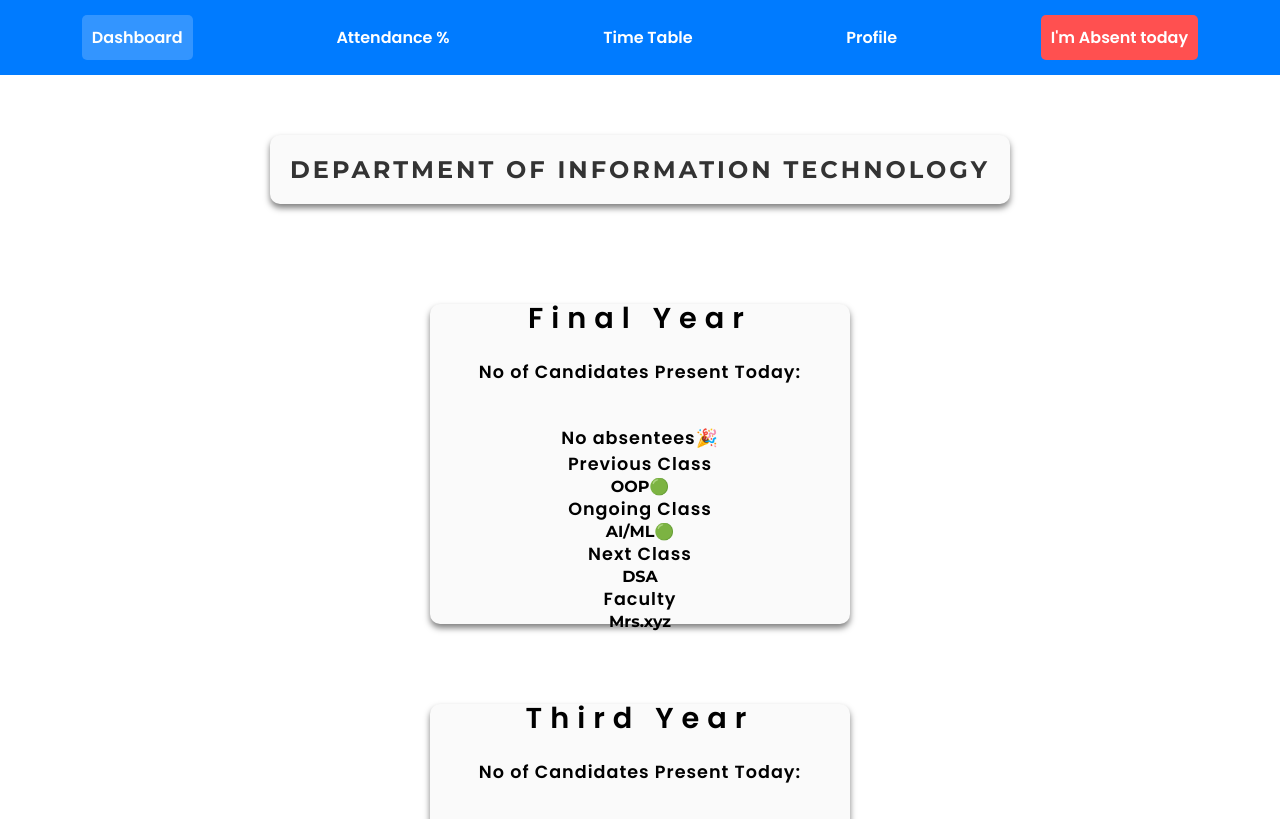
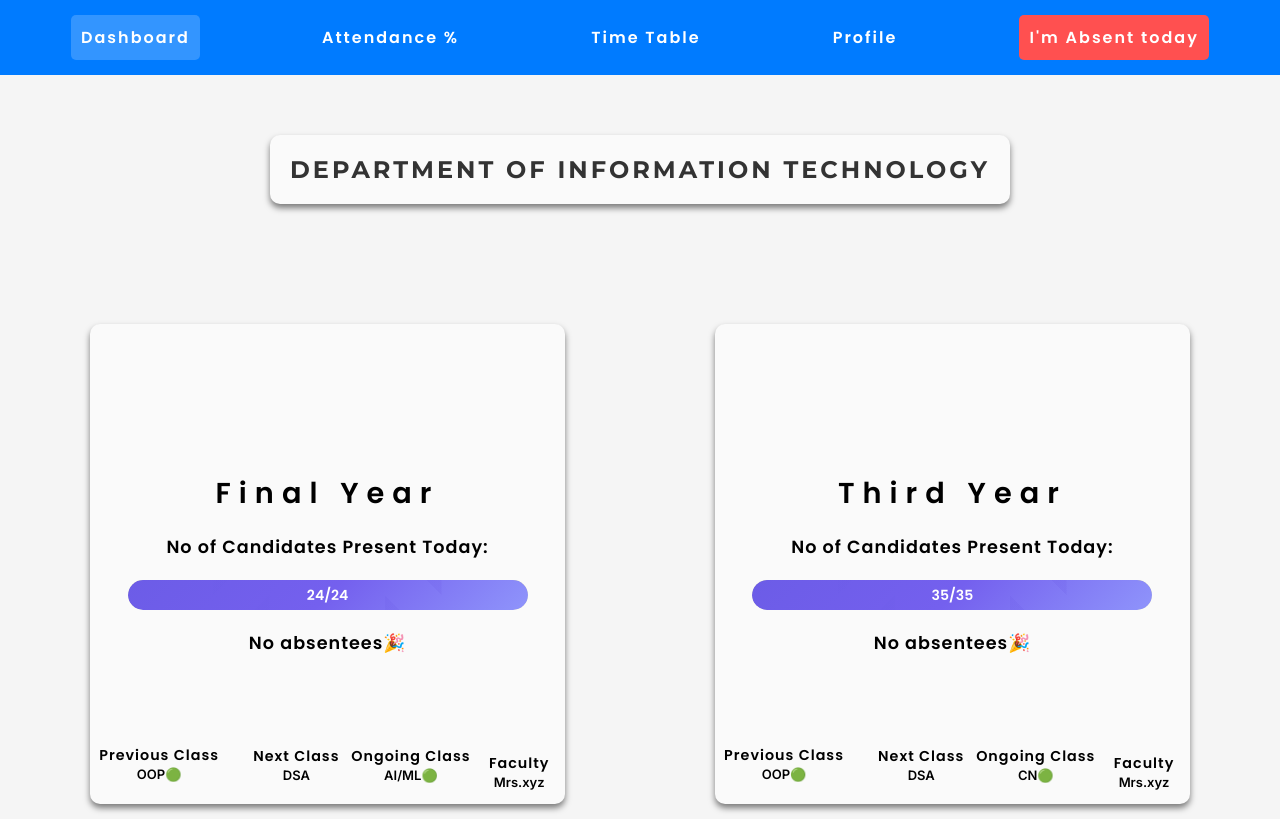
Before and after one commit to Keerthi1817/DMS, a plain HTML site: page index.html in a window 1280 px wide. Shown: the top 819 px of the page. Drawn offline with Linux system fonts and the light colour scheme.

Commit message:
Update styles.css

```diff
--- a/styles.css
+++ b/styles.css
@@ -1,4 +1,4 @@
-@import url('https://fonts.googleapis.com/css2?family=Montserrat:wght@700&family=Poppins:wght@600&family=Roboto+Condensed:wght@700&display=swap');
+@import url('https://fonts.googleapis.com/css2?family=Inter:wght@600&family=Montserrat:wght@700&family=Poppins:wght@600&family=Roboto+Condensed:wght@700&display=swap');
 
 * {
     margin: 0;
@@ -8,6 +8,7 @@
 
 body {
     font-family: 'Montserrat', sans-serif;
+    background-color: whitesmoke;
 }
 
 .nav-container {
@@ -33,6 +34,7 @@ body {
     padding: 10px;
     border-radius: 5px;
     transition: background-color 0.3s;
+    letter-spacing: 2px;
 }
 
 .nav-item:hover {
@@ -73,13 +75,14 @@ body {
     border-bottom: 5px solid #fff;
 }
 
-.department-wrapper,
-.finalyear {
+.department-wrapper {
+
     display: flex;
     justify-content: center;
     align-items: center;
     min-height: 20vh;
     padding: 40px;
+    flex-basis: 50%;
 }
 
 .department-container {
@@ -111,11 +114,15 @@ body {
     flex-direction: column;
     justify-content: center;
     align-items: center;
-    width: 35%;
-    height: 40vh;
+    width: calc((100vw / 3) * 1.3 - 80px);
+    /* increased width by 10% */
+    /* changes here */
+    height: 60vh;
     border-radius: 10px;
     box-shadow: 0 4px 6px rgba(0.5, 0, 0, 0.5);
     position: relative;
+    margin: 20px;
+    /* added margin for spacing between boxes */
 }
 
 .progress-bar {
@@ -139,12 +146,7 @@ body {
     }
 }
 
-.attendance {
-    display: flex;
-    flex-direction: column;
 
-
-}
 
 .progress-bar-inner {
     background-image:
@@ -180,9 +182,62 @@ body {
     letter-spacing: 8px;
 }
 
+
 .attendance h5 {
     font-family: 'Poppins', sans-serif;
     font-size: 1.1em;
     font-weight: bolder;
     letter-spacing: 1px;
 }
+
+.ongoing {
+    position: absolute;
+    left: 55%;
+    top: 88%;
+    font-size: 13px;
+    font-family: 'Inter', sans-serif;
+}
+
+.nextclass {
+    position: absolute;
+    left: 163px;
+    top: 88%;
+    font-size: 13px;
+    font-family: 'Inter', sans-serif;
+}
+
+.nextclass p {
+
+    font-family: 'Inter', sans-serif;
+}
+
+.previousclass {
+    position: absolute;
+    left: 9px;
+    top: 87.8%;
+    font-size: 13px;
+    font-family: 'Inter', sans-serif;
+}
+
+.teacher {
+    font-size: 13px;
+    font-family: 'Inter', sans-serif;
+    position: absolute;
+    left: 84%;
+    bottom: 3%;
+}
+
+.attendance {
+    display: flex;
+    justify-content: space-evenly;
+    flex-wrap: wrap;
+    /* added this to allow boxes to wrap to next line if they don't fit */
+}
+
+.finalyear {
+    display: flex;
+    justify-content: center;
+    align-items: center;
+    min-height: 20vh;
+    padding: 40px;
+}
```
